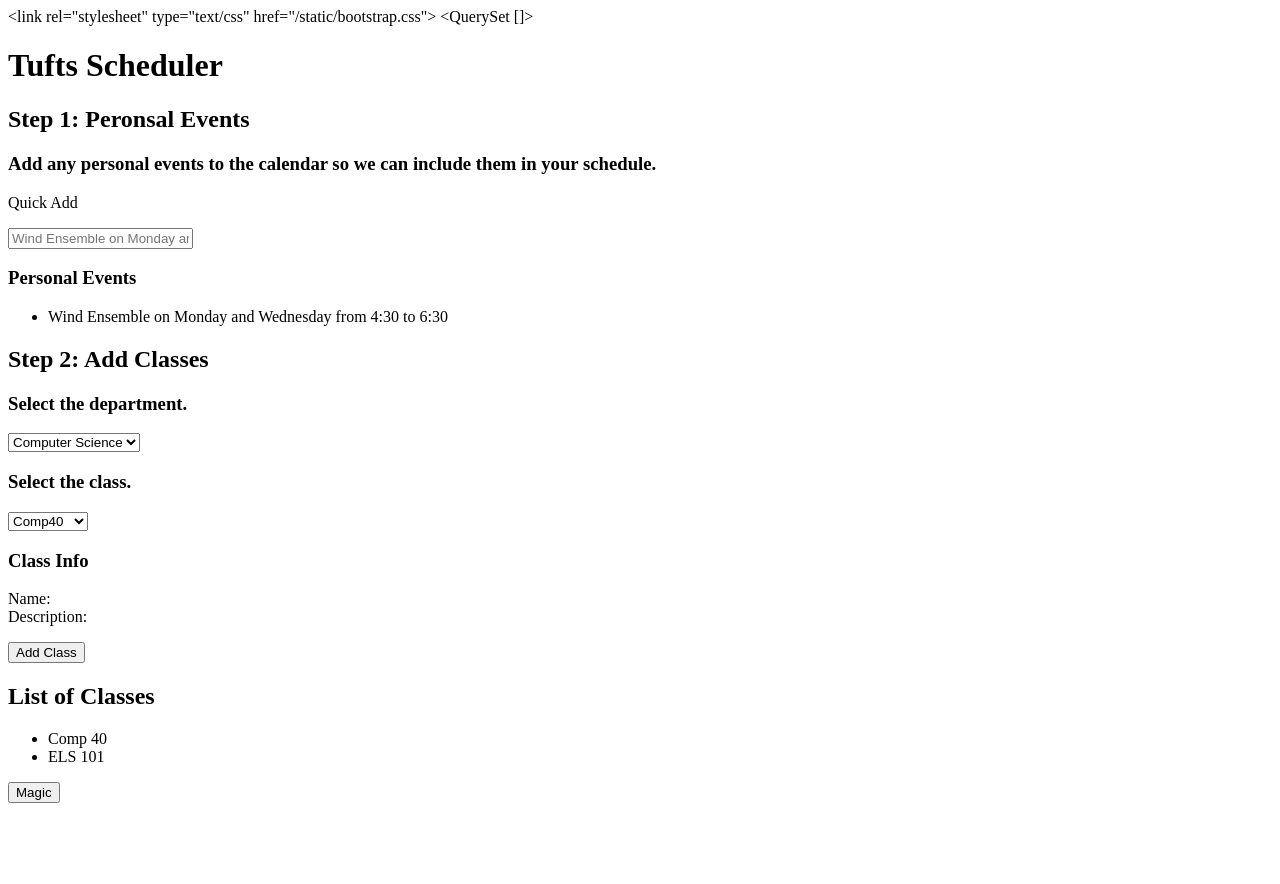
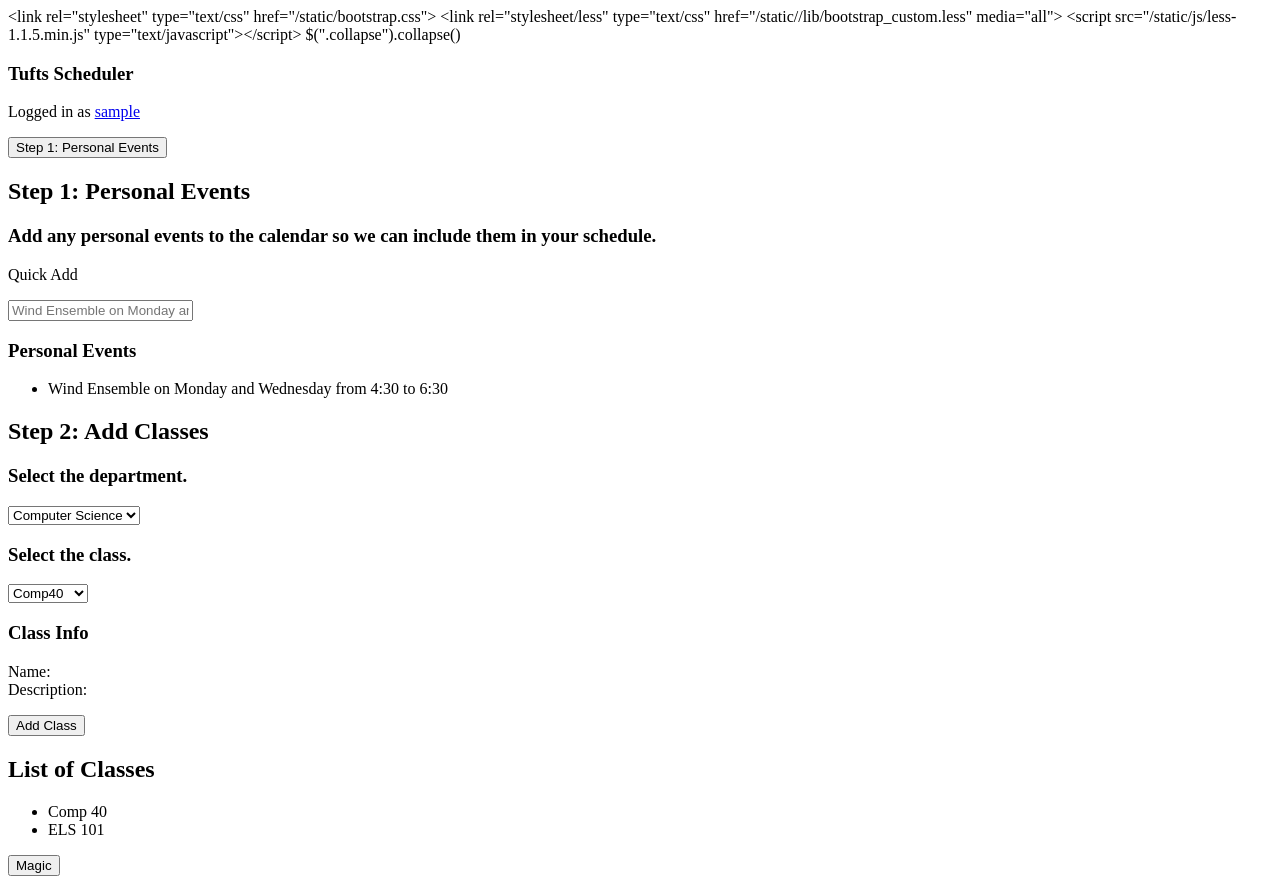
Before and after one commit to benweitzman/Scheduler, a Django app: page / in a window 1280 px wide. Before the commit the page ends 803 px from the top, so only its background shows below. Run offline with Django 3.2, Linux system fonts and the light colour scheme; the visitor is signed in with stand-in values (Sample User, id 1); data that the repository does not hold is empty; some libraries are stand-ins or nearby versions.

Commit message:
bootstrapped homepage, in progress

```diff
--- a/index.html
+++ b/index.html
@@ -4,7 +4,6 @@
   <head>
     <link rel="stylesheet" style="text/css" href="http://twitter.github.com/bootstrap/1.4.0/bootstrap.css" />
     <title>Tufts Scheduler</title>
-
   </head>
 
   <body>
--- a/templates/index.html
+++ b/templates/index.html
@@ -4,15 +4,39 @@
 <html>
 <head>
     {% bootstrap_css %}
+    {% bootstrap_custom_less "/lib/bootstrap_custom.less" %}
+    $(".collapse").collapse()
     <title>Tufts Scheduler</title>
 </head>
 
 <body>
-{{ classes }}
-<h1>Tufts Scheduler</h1>
-<div id="Personal Event">
+<div class="topbar">
+    <div class="fill">
+        <div class="container">
+            <h3 class="brand">Tufts Scheduler</h3>
+            <div class="nav-collapse">
+            <p class="navbar-text pull-right">
+                Logged in as <a href="#">
+                    {% if user.is_authenticated %}
+                        {{ user.username }}
+                    {% else %}
+                        register
+                    {% endif %}
+                </a>
+            </p>
+        </div>
+    </div>
+</div>
 
-    <h2>Step 1: Peronsal Events</h2>
+<div class="container-fluid">
+    <div class="row">
+        <div class="span7">
+        <div class="hero-unit">
+            <button class="btn btn-danger" data-toggle="collapse"
+                data-target="#persEvent">Step 1: Personal Events
+            </button>
+            <div id="persEvent" class="collapse in">
+                <h2>Step 1: Personal Events</h2>
                 <h3>Add any personal events to the calendar so we can include them in your schedule.</h3>
                 <p>Quick Add</p>
                 <input type="text" name="personal_event" placeholder="Wind Ensemble on Monday and Wednesday from 4:30 to 6:30"/>
@@ -22,7 +46,7 @@
                 </ul>
             </div>
 
-<div id="Add Classes">
+            <div id="addClasses">
                 <h2>Step 2: Add Classes</h2>
                 <h3>Select the department.</h3>
                 <form action="">
@@ -54,6 +78,11 @@
                 <input type="button" value="Magic">
             </form>
             </ul>
+            </div>
+        </div>
+        </div>
+    </div>
+</div>
 
 </body>
 </html>
```
Also changed, not shown: bootstrapped/static/lib/bootstrap_custom.less (added), 8 other files. Lines whose indentation alone changed are shown as unchanged.
